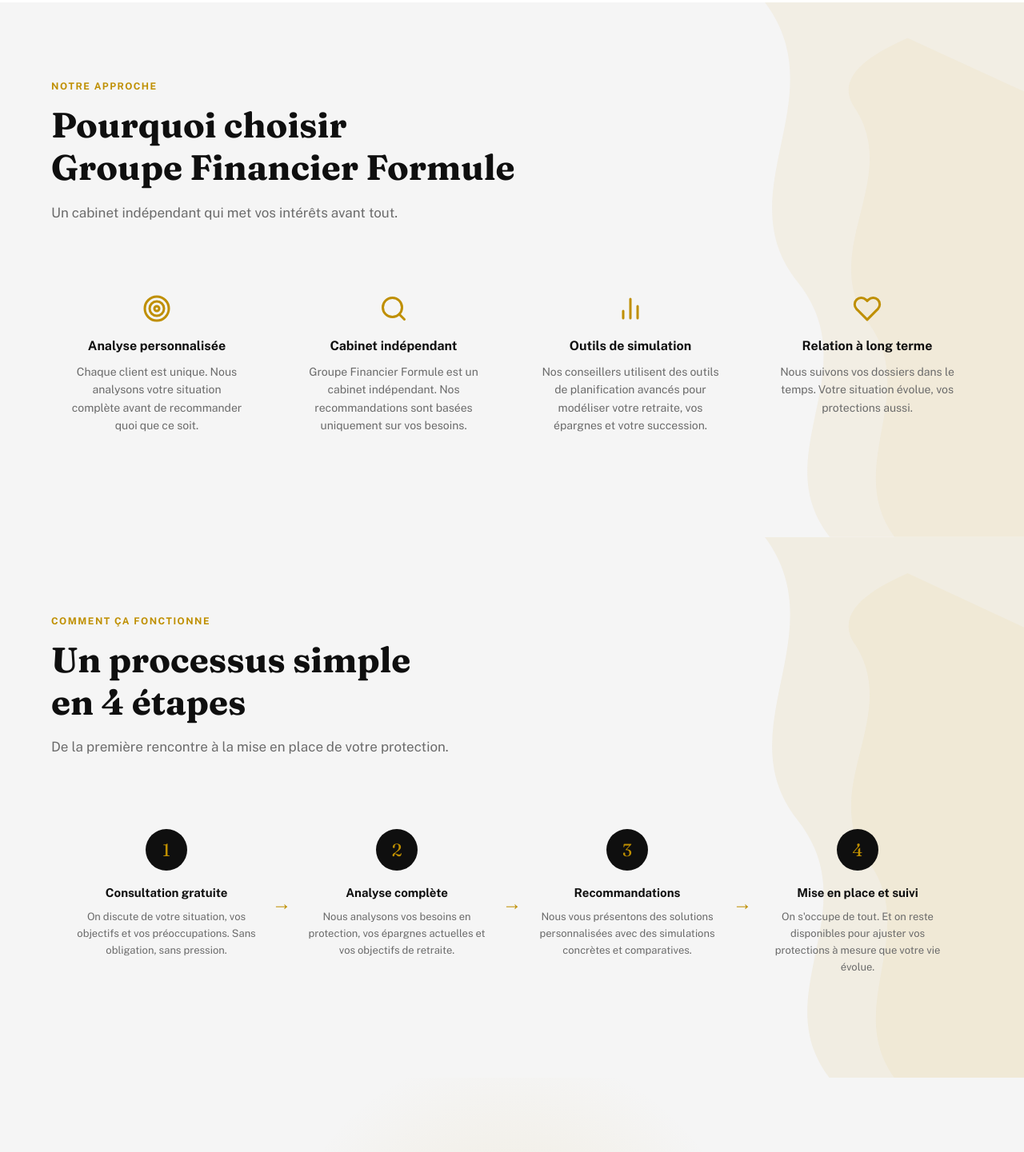
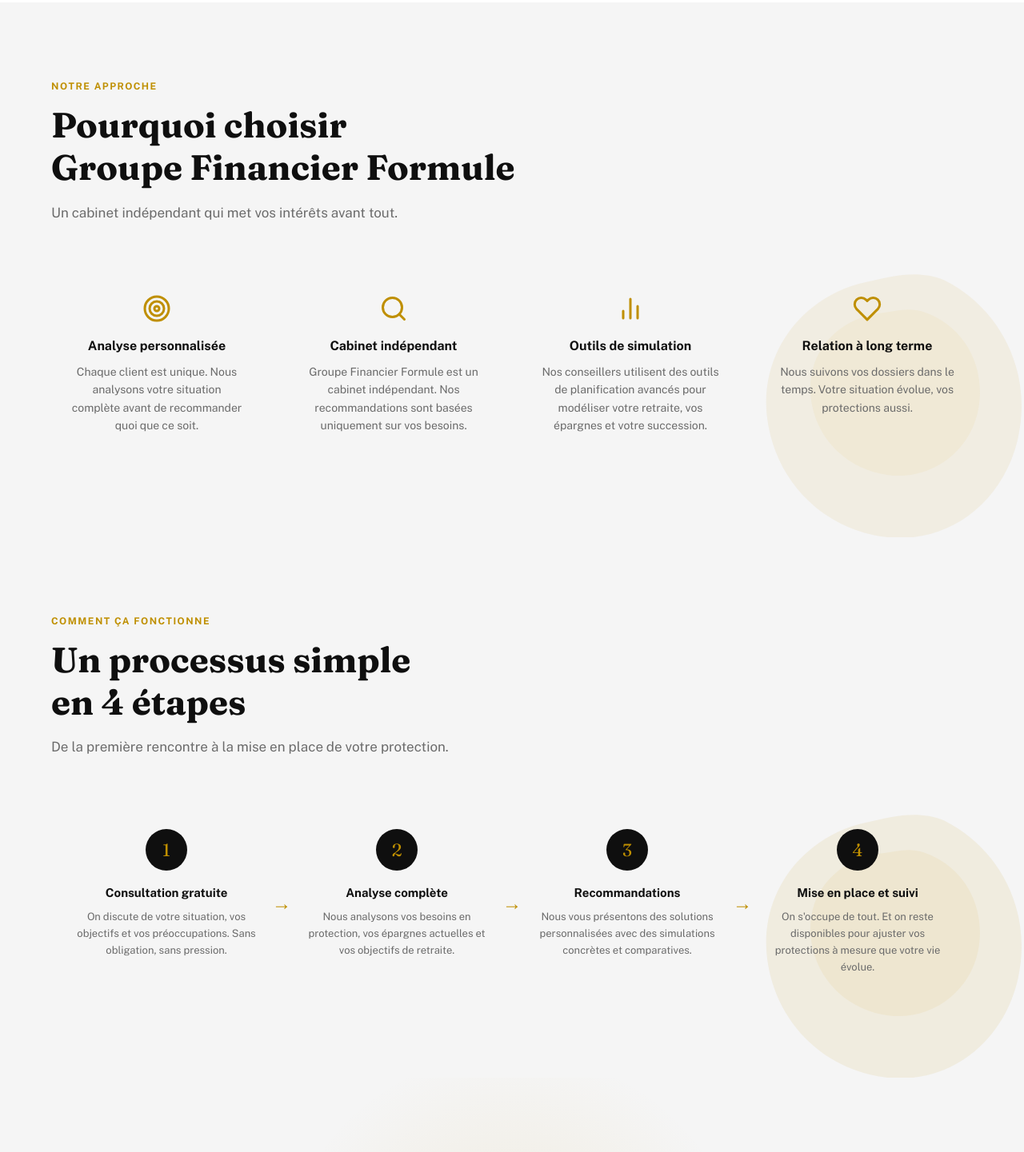
Before and after one commit to olivier25fraser/gff-simulateur, a website: page index.html in a window 1280 px wide. Shown: the part 1975-3416 px from the top of the page at 80% size. Drawn offline with nearby package versions, Linux system fonts and the light colour scheme.

Commit message:
Forme doree en goutte autonome (fini les coupures aux jonctions de sections) + ajout au CTA final

```diff
--- a/index.html
+++ b/index.html
@@ -359,9 +359,9 @@ footer{background:#080808;padding:48px 5% 24px;border-top:1px solid rgba(255,255
 
 <!-- ═══ POURQUOI ═══ -->
 <section class="pourquoi" style="position:relative;overflow:hidden" id="pourquoi">
-  <svg style="position:absolute;top:0;right:0;width:38%;height:100%;z-index:0;pointer-events:none" viewBox="0 0 600 900" preserveAspectRatio="none" xmlns="http://www.w3.org/2000/svg">
-    <path d="M600,0 L600,900 L300,900 C200,760 360,620 250,470 C140,320 310,160 200,0 Z" fill="#BF8F00" opacity=".07"/>
-    <path d="M600,150 L600,900 L400,900 C320,780 440,660 360,540 C280,420 410,300 340,180 C300,120 380,80 420,60 Z" fill="#D4A017" opacity=".05"/>
+  <svg style="position:absolute;bottom:-70px;right:-50px;width:440px;height:440px;z-index:0;pointer-events:none" viewBox="0 0 500 500" xmlns="http://www.w3.org/2000/svg">
+    <path d="M330,55 C410,95 455,185 435,278 C415,371 335,432 245,420 C155,408 88,338 78,248 C68,158 128,78 218,58 C258,49 292,40 330,55 Z" fill="#BF8F00" opacity=".08"/>
+    <path d="M300,100 C360,120 390,180 378,240 C366,300 310,340 250,332 C190,324 145,278 140,218 C135,158 178,110 238,102 C260,99 280,93 300,100 Z" fill="#D4A017" opacity=".06"/>
   </svg>
   <div style="max-width:1200px;margin:0 auto;position:relative;z-index:1">
     <div class="section-tag">Notre approche</div>
@@ -404,9 +404,9 @@ footer{background:#080808;padding:48px 5% 24px;border-top:1px solid rgba(255,255
 
 <!-- ═══ PROCESSUS ═══ -->
 <section class="section" id="processus" style="background:var(--gry-l);position:relative;overflow:hidden">
-  <svg style="position:absolute;top:0;right:0;width:38%;height:100%;z-index:0;pointer-events:none" viewBox="0 0 600 900" preserveAspectRatio="none" xmlns="http://www.w3.org/2000/svg">
-    <path d="M600,0 L600,900 L300,900 C200,760 360,620 250,470 C140,320 310,160 200,0 Z" fill="#BF8F00" opacity=".08"/>
-    <path d="M600,150 L600,900 L400,900 C320,780 440,660 360,540 C280,420 410,300 340,180 C300,120 380,80 420,60 Z" fill="#D4A017" opacity=".06"/>
+  <svg style="position:absolute;bottom:-70px;right:-50px;width:440px;height:440px;z-index:0;pointer-events:none" viewBox="0 0 500 500" xmlns="http://www.w3.org/2000/svg">
+    <path d="M330,55 C410,95 455,185 435,278 C415,371 335,432 245,420 C155,408 88,338 78,248 C68,158 128,78 218,58 C258,49 292,40 330,55 Z" fill="#BF8F00" opacity=".09"/>
+    <path d="M300,100 C360,120 390,180 378,240 C366,300 310,340 250,332 C190,324 145,278 140,218 C135,158 178,110 238,102 C260,99 280,93 300,100 Z" fill="#D4A017" opacity=".07"/>
   </svg>
   <div style="max-width:1200px;margin:0 auto;position:relative;z-index:1">
     <div class="section-tag">Comment ça fonctionne</div>
@@ -439,6 +439,10 @@ footer{background:#080808;padding:48px 5% 24px;border-top:1px solid rgba(255,255
 
 <!-- ═══ CTA ═══ -->
 <section class="cta-section" style="position:relative;overflow:hidden">
+  <svg style="position:absolute;bottom:-70px;right:-50px;width:440px;height:440px;z-index:0;pointer-events:none" viewBox="0 0 500 500" xmlns="http://www.w3.org/2000/svg">
+    <path d="M330,55 C410,95 455,185 435,278 C415,371 335,432 245,420 C155,408 88,338 78,248 C68,158 128,78 218,58 C258,49 292,40 330,55 Z" fill="#BF8F00" opacity=".10"/>
+    <path d="M300,100 C360,120 390,180 378,240 C366,300 310,340 250,332 C190,324 145,278 140,218 C135,158 178,110 238,102 C260,99 280,93 300,100 Z" fill="#D4A017" opacity=".07"/>
+  </svg>
   <div style="position:relative;z-index:1">
     <h2>Prêt à protéger<br>ce qui compte vraiment?</h2>
     <p>Une conversation de 30 minutes peut faire toute la différence. Consultation gratuite et sans engagement.</p>
```
